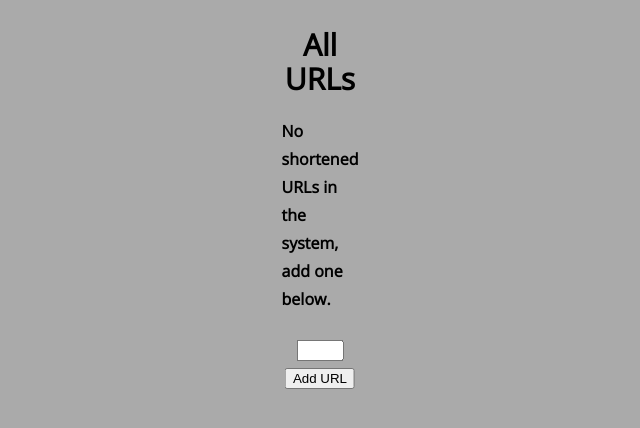
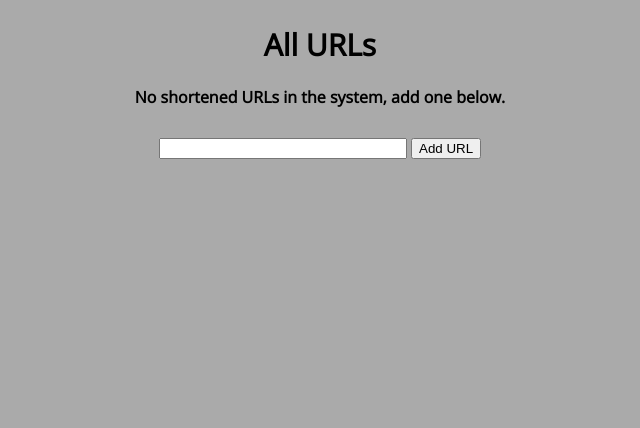
Before and after one commit to Ingovd/yauss, a Flask app: page / in a window 1280 px wide. Shown: the top 428 px of the page, without its empty margins (328-968 px from the left). Run offline with Flask 2, Linux system fonts and the light colour scheme.

Commit message:
css update

```diff
--- a/yauss/static/css/main.css
+++ b/yauss/static/css/main.css
@@ -6,6 +6,8 @@
     left:50%;
     margin-right:50%;
     transform: translate(-50%, 0);
+    min-width: 30em;
+    text-align: center;
 }
 
 body {
```
